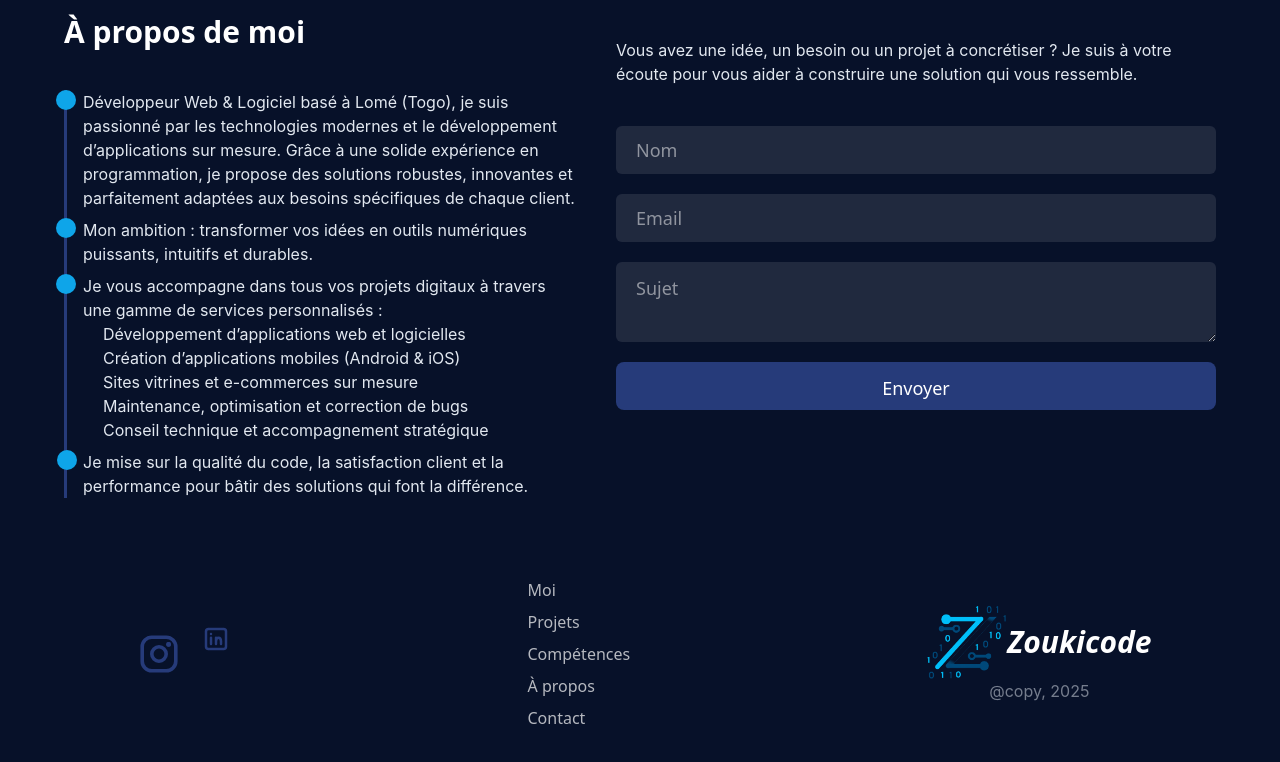
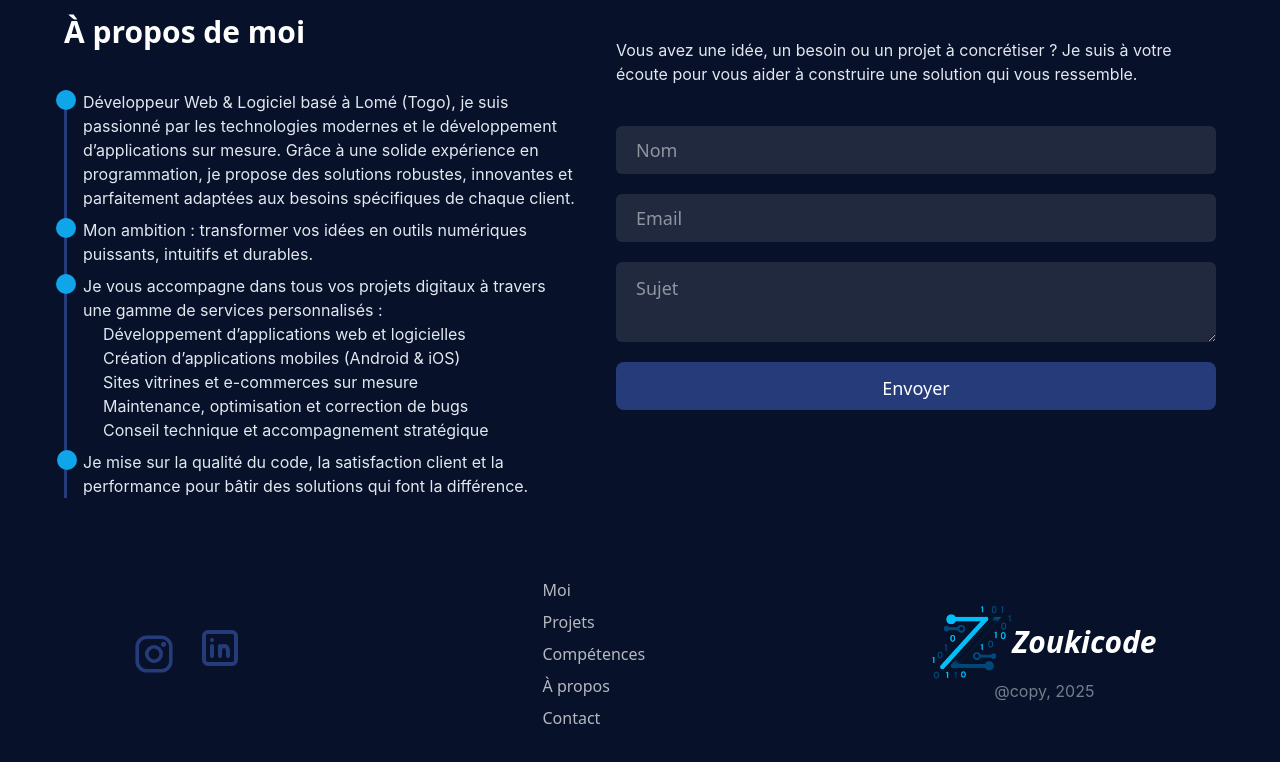
Before and after one commit to zoukicode/portfoilo, a React (Vite) app: page / in a window 1280 px wide. Shown: the part 1656-2418 px from the top of the page. Built offline with nearby package versions, Linux system fonts and the light colour scheme.

Commit message:
'apdate'

```diff
--- a/src/pages/Social.jsx
+++ b/src/pages/Social.jsx
@@ -2,26 +2,23 @@ import { motion } from "framer-motion"
 export function Social(){
     return(
 
-        <div class="flex gap-3">
+        <div class="flex gap-3 items-center">
+
             {/* Instagram */}
-            <motion.div
-             initial={{ opacity: 0, y: 30 }}
+        <motion.a  initial={{ opacity: 0, y: 30 }}
             viewport={{amount:0.5}}
             whileInView={{ opacity: 1, y: 0}}
-        transition={{ ease:"easeInOut", duration: 0.8 }}>
-            <svg class="icone-conpetence" viewBox="0 -0.5 25 25" fill="none" xmlns="http://www.w3.org/2000/svg"><g id="SVGRepo_bgCarrier" stroke-width="0"></g><g id="SVGRepo_tracerCarrier" stroke-linecap="round" stroke-linejoin="round"></g><g id="SVGRepo_iconCarrier"> <path fill-rule="evenodd" clip-rule="evenodd" d="M15.5 5H9.5C7.29086 5 5.5 6.79086 5.5 9V15C5.5 17.2091 7.29086 19 9.5 19H15.5C17.7091 19 19.5 17.2091 19.5 15V9C19.5 6.79086 17.7091 5 15.5 5Z" stroke="#263b7a" stroke-width="1.5" stroke-linecap="round" stroke-linejoin="round"></path> <path fill-rule="evenodd" clip-rule="evenodd" d="M12.5 15C10.8431 15 9.5 13.6569 9.5 12C9.5 10.3431 10.8431 9 12.5 9C14.1569 9 15.5 10.3431 15.5 12C15.5 12.7956 15.1839 13.5587 14.6213 14.1213C14.0587 14.6839 13.2956 15 12.5 15Z" stroke="#263b7a" stroke-width="1.5" stroke-linecap="round" stroke-linejoin="round"></path> <rect x="15.5" y="9" width="2" height="2" rx="1" transform="rotate(-90 15.5 9)" fill="#263b7a"></rect> <rect x="16" y="8.5" width="1" height="1" rx="0.5" transform="rotate(-90 16 8.5)" stroke="#263b7a" stroke-linecap="round"></rect> </g></svg>
-            </motion.div>
+        transition={{ ease:"easeInOut", duration: 0.8 }} href="http://" target="_blank" rel="noopener noreferrer">
+         <svg class="icone-conpetence" width="60" height="60" viewBox="0 -0.5 25 25" fill="none" xmlns="http://www.w3.org/2000/svg"><g id="SVGRepo_bgCarrier" stroke-width="0"></g><g id="SVGRepo_tracerCarrier" stroke-linecap="round" stroke-linejoin="round"></g><g id="SVGRepo_iconCarrier"> <path fill-rule="evenodd" clip-rule="evenodd" d="M15.5 5H9.5C7.29086 5 5.5 6.79086 5.5 9V15C5.5 17.2091 7.29086 19 9.5 19H15.5C17.7091 19 19.5 17.2091 19.5 15V9C19.5 6.79086 17.7091 5 15.5 5Z" stroke="#263b7a" stroke-width="1.5" stroke-linecap="round" stroke-linejoin="round"></path> <path fill-rule="evenodd" clip-rule="evenodd" d="M12.5 15C10.8431 15 9.5 13.6569 9.5 12C9.5 10.3431 10.8431 9 12.5 9C14.1569 9 15.5 10.3431 15.5 12C15.5 12.7956 15.1839 13.5587 14.6213 14.1213C14.0587 14.6839 13.2956 15 12.5 15Z" stroke="#263b7a" stroke-width="1.5" stroke-linecap="round" stroke-linejoin="round"></path> <rect x="15.5" y="9" width="2" height="2" rx="1" transform="rotate(-90 15.5 9)" fill="#263b7a"></rect> <rect x="16" y="8.5" width="1" height="1" rx="0.5" transform="rotate(-90 16 8.5)" stroke="#263b7a" stroke-linecap="round"></rect> </g></svg>
+          </motion.a>
+
             {/* // linkedin */}
-            <motion.div
-             initial={{ opacity: 0, y: 30 }}
+            <motion.a   initial={{ opacity: 0, y: 30 }}
             viewport={{amount:0.5}}
             whileInView={{ opacity: 1, y: 0}}
-        transition={{ ease:"easeInOut", duration: 0.8 }}>
-
-            <a href="https://www.linkedin.com/in/marzouk-agrignan-05393029a/" target="_blank" rel="noopener noreferrer">
-            <svg viewBox="0 0 24 24" width="30" height="30" fill="none" xmlns="http://www.w3.org/2000/svg" stroke="#263b7a"><g id="SVGRepo_bgCarrier" stroke-width="0"></g><g id="SVGRepo_tracerCarrier" stroke-linecap="round" stroke-linejoin="round"></g><g id="SVGRepo_iconCarrier"> <path d="M8 16V11M12 16V14M12 11V14M16 16V14C16 12.5 15.5 11 14 11C12.5 11 12 12.5 12 14M7.99 8H8M6 20H18C19.1046 20 20 19.1046 20 18V6C20 4.89543 19.1046 4 18 4H6C4.89543 4 4 4.89543 4 6V18C4 19.1046 4.89543 20 6 20Z" stroke="#263b7a" stroke-width="2" stroke-linecap="round" stroke-linejoin="round"></path> </g></svg>
-            </a>
-            </motion.div>
+        transition={{ ease:"easeInOut", duration: 0.8 }} href="https://www.linkedin.com/in/marzouk-agrignan-05393029a/" target="_blank" rel="noopener noreferrer">
+            <svg viewBox="0 0 30 30" width="60" height="60" fill="none" xmlns="http://www.w3.org/2000/svg" stroke="#263b7a"><g id="SVGRepo_bgCarrier" stroke-width="0"></g><g id="SVGRepo_tracerCarrier" stroke-linecap="round" stroke-linejoin="round"></g><g id="SVGRepo_iconCarrier"> <path d="M8 16V11M12 16V14M12 11V14M16 16V14C16 12.5 15.5 11 14 11C12.5 11 12 12.5 12 14M7.99 8H8M6 20H18C19.1046 20 20 19.1046 20 18V6C20 4.89543 19.1046 4 18 4H6C4.89543 4 4 4.89543 4 6V18C4 19.1046 4.89543 20 6 20Z" stroke="#263b7a" stroke-width="2" stroke-linecap="round" stroke-linejoin="round"></path> </g></svg>
+            </motion.a>
         </div>
     )
 }
```
